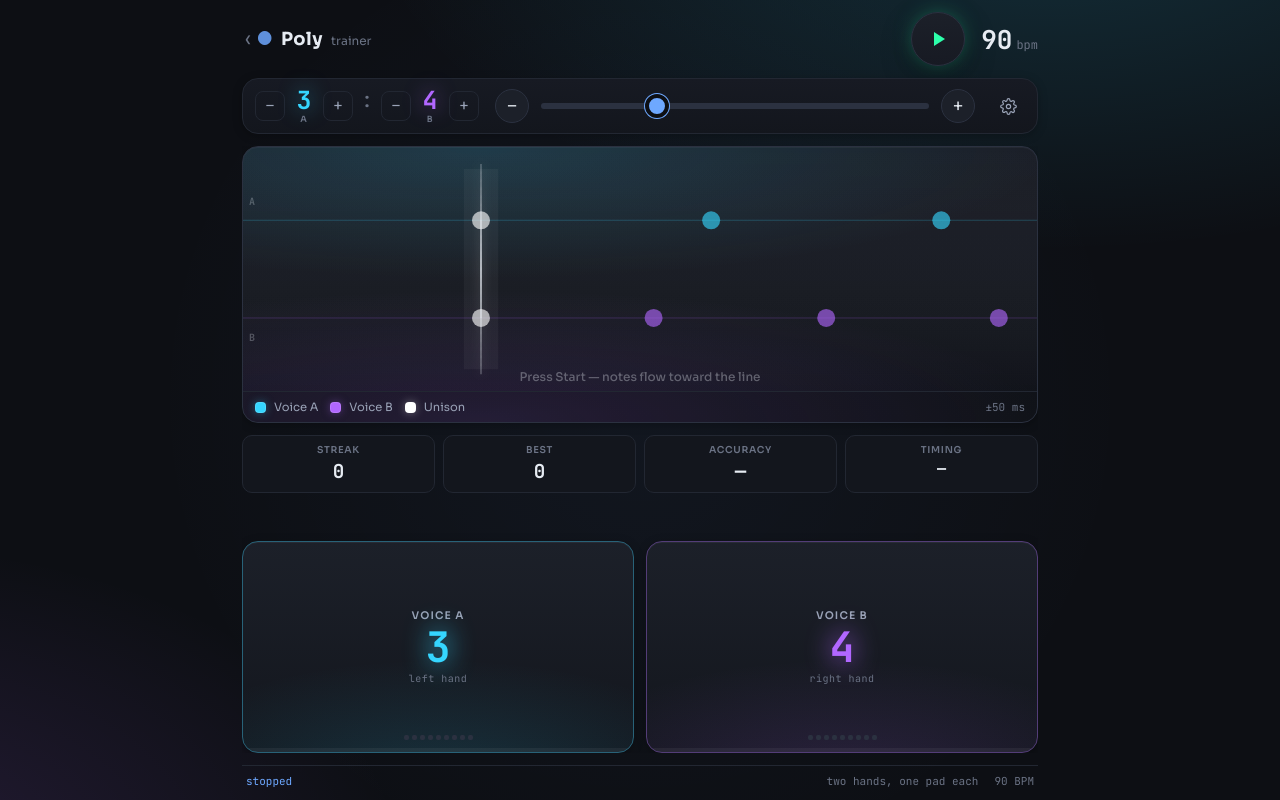
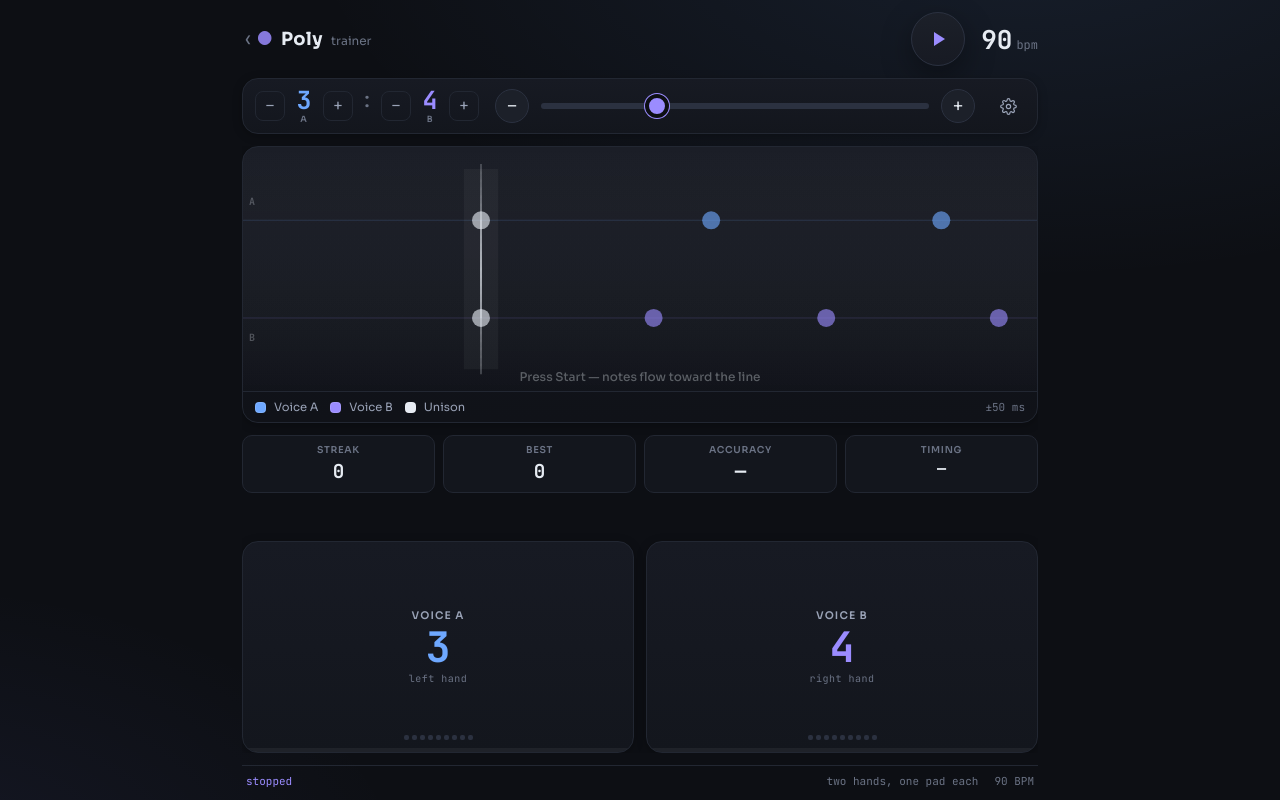
Before and after one commit to narevent/poly, a Django app: template core/templates/poly/trainer.html in a window 1280 px wide. Run offline with Django 4.2, Linux system fonts and the light colour scheme; the template is opened without the code that fills it, so the values that code supplies are empty.

Commit message:
Calm the trainer down; separate the two apps by hue, not by decoration
The trainer had been given its own gradient background, glowing text,
gradient-filled pads and blooming hit animations. It read as a different
product rather than the other half of the same one, and it was simply
ugly. All of it is gone: the pads, the stage and the surfaces are back on
the shared card treatment, grades are a border again, and the only
gradient left on the page is the one every Poly panel already had.

What the two apps actually needed was a way to tell them apart while
KEEPING the shared layout, because sharing the shell is what made them
feel like one product — and also what made it easy to forget which one
you were in. So each app now has a signature hue and nothing else
differs: the metronome keeps Poly's blue, the trainer is violet. The
brand dot carries it, and each app's stylesheet redefines --accent to
match, so every shared control in components.css follows without knowing
which app it is in. On the hub, each card wears the hue of the app behind
it, so the colour you pick is the colour you land on.

Also removes the body class and the bodyclass block added for the
gradient background — nothing styles them any more.

Cache fix, same theme of "state that outlives an update". Static files
were served with `expires 30d; Cache-Control: public, immutable` on
STABLE urls — /static/poly/trainer/trainer.css is the same url before and
after a deploy. `immutable` promises a browser that the file at a url
will never change, so it is only ever correct with content-hashed
filenames; on stable names it means the browser will not revalidate even
on reload, and a deploy stayed invisible for up to 30 days to anyone who
had already loaded the site. Now `no-cache`, which still caches but
requires a revalidation first — nginx answers it from the ETag it already
sends with a cheap 304.

For the record, localStorage was not the cause and is doing exactly what
it should: one key, 161 bytes of trainer settings, no service worker.

Co-Authored-By: Claude Opus 5 <noreply@anthropic.com>

```diff
--- a/core/static/poly/shared/tokens.css
+++ b/core/static/poly/shared/tokens.css
@@ -34,6 +34,18 @@
      iOS the highlight simply did not appear, while it worked on desktop. */
   --accent-lit: #cfe4ff;
   --ghost-lit: #cdd0ff;
+
+  /* --- per-app signature hue ---
+     The two apps share every layout decision on purpose, which is what makes
+     them feel like one product — but it also made them easy to confuse once
+     you were inside one. So each gets a hue of its own, and the hue is the
+     only thing that differs: the brand dot, the focus ring, the slider thumb,
+     the transport. The metronome keeps Poly's blue; the trainer is violet.
+     Each app's stylesheet redefines --accent to match, so every shared
+     control in components.css follows without knowing which app it is in. */
+  --app-metronome: #6ea8ff;
+  --app-trainer: #9b8cff;
+  --app: var(--app-metronome);
 
   /* --- status --- */
   --warn: #ffb86b;
@@ -116,7 +128,9 @@ button:disabled { opacity: .38; cursor: not-allowed; }
    also the way back to the hub, so it is an <a> there and a <div> on the hub
    itself; both are styled here so the two never drift apart. */
 .brand { display: flex; align-items: baseline; gap: var(--s2); min-width: 0; }
-.brand .logo { color: var(--accent); font-size: 18px; animation: pulse 2s ease-in-out infinite; }
+/* The dot is the smallest, most repeated piece of Poly, which makes it the
+   right place to carry which app you are in. */
+.brand .logo { color: var(--app); font-size: 18px; animation: pulse 2s ease-in-out infinite; }
 @keyframes pulse { 0%, 100% { opacity: .55 } 50% { opacity: 1 } }
 .brand-name { font-weight: 700; font-size: 18px; letter-spacing: .5px; }
 .brand-sub { color: var(--muted-2); font-size: 12px; }
--- a/core/static/poly/trainer/js/trainer.js
+++ b/core/static/poly/trainer/js/trainer.js
@@ -25,9 +25,9 @@ const PRESETS = [
 /* Canvas cannot read CSS custom properties, so the palette is restated here.
    These are the same tokens trainer.css uses — keep the two in step. */
 const COL = {
-  A: '#35d6ff', B: '#b167ff', unison: '#ffffff',
-  good: '#2dffab', ok: '#ffc247', bad: '#ff456e',
-  railA: 'rgba(53,214,255,.22)', railB: 'rgba(177,103,255,.22)',
+  A: '#6ea8ff', B: '#9b8cff', unison: '#e7ecf3',
+  good: '#5fe3a1', ok: '#ffb86b', bad: '#ff6b81',
+  railA: 'rgba(110,168,255,.16)', railB: 'rgba(155,140,255,.16)',
 };
 const MONO = "'JetBrains Mono', ui-monospace, monospace";
 
@@ -545,9 +545,7 @@ function draw(rel) {
   pg.addColorStop(.5, 'rgba(231,236,243,.85)');
   pg.addColorStop(1, 'rgba(231,236,243,.28)');
   ctx.strokeStyle = pg; ctx.lineWidth = 1.5;
-  ctx.shadowColor = 'rgba(255,255,255,.55)'; ctx.shadowBlur = 10;
   ctx.beginPath(); ctx.moveTo(playX, H * 0.07); ctx.lineTo(playX, H * 0.93); ctx.stroke();
-  ctx.shadowBlur = 0;
 
   // floating error labels
   const now = performance.now();
--- a/core/static/poly/trainer/trainer.css
+++ b/core/static/poly/trainer/trainer.css
@@ -5,49 +5,35 @@
    two pads — the parts only the trainer has.
    ============================================================ */
 
-/* The trainer is the game half of Poly, and it is allowed to look like one.
-   Same hues as the metronome — blue for A, violet for B, the brand pair — but
-   pushed to their saturated ends, because here colour is doing work: it is
-   what separates two simultaneous streams at a glance, and what makes a good
-   hit feel good. The metronome stays on the calm tokens; only this file
-   overrides them, and only inside the trainer page. */
+/* Poly's two apps share every layout decision on purpose — the same shell,
+   the same transport, the same status line — so what tells you which one you
+   are in is HUE, not shape. The metronome is blue; the trainer is violet, and
+   that runs all the way through: the brand dot, the focus rings, the slider
+   thumb, the transport. See --app in shared/tokens.css.
+
+   Deliberately restrained. An earlier pass gave this screen its own gradient
+   background, glowing text and blooming pads, and it read as a different
+   product rather than the other half of the same one. */
 :root {
-  --va: #35d6ff;
-  --vb: #b167ff;
-  --va-soft: rgba(53, 214, 255, .16);
-  --vb-soft: rgba(177, 103, 255, .16);
-  --va-glow: rgba(53, 214, 255, .55);
-  --vb-glow: rgba(177, 103, 255, .55);
+  /* the trainer's own hue — the brand dot, and every shared control */
+  --app: var(--app-trainer);
+  --accent: #9b8cff;
+  --accent-2: #8878ff;
+  --accent-soft: rgba(155, 140, 255, .16);
+
+  /* The two voices: Poly's blue and the trainer's own violet. Far enough
+     apart to tell two SIMULTANEOUS streams apart at a glance, which is the
+     whole job here — and voice B sharing the page accent is the same
+     relationship the metronome has, where its accent IS its layer colour. */
+  --va: #6ea8ff;
+  --vb: #9b8cff;
+  --va-soft: rgba(110, 168, 255, .16);
+  --vb-soft: rgba(155, 140, 255, .16);
   /* Unison is white — in Poly, white is already the accented articulation,
      and both voices landing together is the strongest moment in the bar.
      It also keeps unison clear of the three grade colours. */
-  --unison: #ffffff;
-
-  /* Grades, one step brighter than the shared status tokens: these fire on
-     every single tap, so they have to read instantly in peripheral vision. */
-  --good: #2dffab;
-  --warn: #ffc247;
-  --danger: #ff456e;
-  --danger-soft: rgba(255, 69, 110, .16);
-  --good-glow: rgba(45, 255, 171, .5);
+  --unison: var(--text);
 }
-
-/* The trainer's ground is the shared two-pool gradient, turned up and given
-   the trainer's own two colours — it is the first thing that says "this is
-   the other app" before a single control is read. */
-body.app-trainer {
-  background:
-    radial-gradient(1100px 560px at 82% -12%, rgba(53, 214, 255, .16), transparent 62%),
-    radial-gradient(900px 520px at -12% 108%, rgba(177, 103, 255, .15), transparent 62%),
-    radial-gradient(700px 700px at 50% 50%, rgba(110, 168, 255, .05), transparent 70%),
-    var(--bg);
-}
-
-/* Start is a green "go" here rather than the metronome's neutral accent —
-   the trainer has a run to begin, not just a sound to switch on. */
-.app-trainer .play-btn { color: var(--good); }
-.app-trainer .play-btn:hover { border-color: var(--good); }
-.app-trainer .play-btn:not(.playing) { box-shadow: 0 0 22px -6px var(--good-glow), var(--shadow); }
 
 /* The trainer never scrolls: the stage and the pads split whatever height
    the device has. A scrollbar here would mean a pad you have to hunt for. */
@@ -84,16 +70,16 @@ body.app-trainer {
 .ratio-cell:has(.ra) .ratio-step { --rc: var(--va); }
 .ratio-cell:has(.rb) .ratio-step { --rc: var(--vb); }
 .ratio-step:hover { color: var(--rc, var(--accent)); border-color: var(--rc, var(--accent)); }
-.ratio-step:active { background: color-mix(in srgb, var(--rc, var(--accent)) 22%, transparent); }
+.ratio-step:active { background: var(--accent-soft); }
 .ratio-val {
   display: flex; flex-direction: column; align-items: center;
   min-width: 30px; line-height: 1;
 }
 .ratio-num { font-family: var(--mono); font-size: 25px; font-weight: 700; }
-/* the two numbers glow in their own colour — on this screen the ratio is the
-   title of the exercise, not a setting you read once */
-.ratio-num.ra { color: var(--va); text-shadow: 0 0 20px var(--va-glow); }
-.ratio-num.rb { color: var(--vb); text-shadow: 0 0 20px var(--vb-glow); }
+/* each number carries its own voice's colour — that, and the tag under it,
+   is what stops a bare "3 : 4" being ambiguous about which is which */
+.ratio-num.ra { color: var(--va); }
+.ratio-num.rb { color: var(--vb); }
 .ratio-tag {
   font-size: 8.5px; font-weight: 600; letter-spacing: .8px;
   text-transform: uppercase; color: var(--muted-2); margin-top: 2px;
@@ -119,12 +105,9 @@ body.app-trainer {
 .stage {
   position: relative; overflow: hidden;
   border-radius: var(--radius);
-  background:
-    radial-gradient(120% 80% at 30% 0%, var(--va-soft), transparent 60%),
-    radial-gradient(120% 80% at 30% 100%, var(--vb-soft), transparent 60%),
-    linear-gradient(180deg, var(--card), var(--bg-soft));
-  border: 1px solid var(--line);
-  box-shadow: inset 0 1px 0 rgba(255, 255, 255, .04), var(--shadow-sm);
+  background: linear-gradient(180deg, var(--card), var(--bg-soft));
+  border: 1px solid var(--line-soft);
+  box-shadow: var(--shadow-sm);
   flex: 1.3 1 0; min-height: 96px; max-height: 420px;
   display: flex; flex-direction: column;
 }
@@ -139,14 +122,8 @@ body.app-trainer {
 }
 .legend { display: flex; flex-wrap: wrap; gap: var(--s1) var(--s3); font-size: 11.5px; color: var(--muted); }
 .leg-item { display: flex; align-items: center; gap: var(--s2); }
-.leg-sw {
-  width: 11px; height: 11px; border-radius: 4px;
-  border: 1px solid rgba(255, 255, 255, .12);
-  box-shadow: 0 0 10px -1px currentColor;
-}
-.sw-a { background: var(--va); color: var(--va-glow); }
-.sw-b { background: var(--vb); color: var(--vb-glow); }
-.sw-u { background: var(--unison); color: rgba(255, 255, 255, .5); }
+.leg-sw { width: 11px; height: 11px; border-radius: 4px; border: 1px solid rgba(255, 255, 255, .12); }
+.sw-a { background: var(--va); } .sw-b { background: var(--vb); } .sw-u { background: var(--unison); }
 .tol-note { font-family: var(--mono); font-size: 11px; color: var(--muted-2); white-space: nowrap; }
 
 .countin {
@@ -216,11 +182,9 @@ body.app-trainer {
   display: flex; flex-direction: column; align-items: center; justify-content: center; gap: var(--s1);
   padding: var(--s3);
   border-radius: var(--radius);
-  border: 1px solid color-mix(in srgb, var(--c) 34%, var(--line-soft));
-  background:
-    radial-gradient(130% 100% at 50% 118%, var(--c-soft), transparent 62%),
-    linear-gradient(180deg, var(--card-2), var(--bg-soft));
-  box-shadow: inset 0 1px 0 rgba(255, 255, 255, .05), var(--shadow-sm);
+  border: 1px solid var(--line-soft);
+  background: linear-gradient(180deg, var(--card), var(--bg-soft));
+  box-shadow: var(--shadow-sm);
   color: inherit; cursor: pointer;
   touch-action: none; -webkit-user-select: none; user-select: none;
   transition: transform .1s ease, border-color .18s, box-shadow .18s;
@@ -249,35 +209,13 @@ body.app-trainer {
 .pad-cnt {
   font-family: var(--mono); font-size: clamp(26px, 5.4vh, 42px); font-weight: 700;
   line-height: 1; color: var(--c);
-  text-shadow: 0 0 26px var(--c);
 }
 .pad-key { font-family: var(--mono); font-size: 10px; color: var(--muted-2); letter-spacing: .5px; }
 
-/* Grades: the border still says it, so the pad's own colour stays readable —
-   but each grade also fires a one-shot bloom, sized by how good the hit was.
-   A `good` throws real light; a `bad` barely flickers. */
-.pad.good { --g: var(--good); }
-.pad.ok   { --g: var(--warn); }
-.pad.bad  { --g: var(--danger); }
-.pad.good, .pad.ok, .pad.bad {
-  border-color: var(--g);
-  box-shadow: inset 0 0 0 1px var(--g), var(--shadow-sm);
-}
-.pad.good { animation: bloomGood .23s ease-out; }
-.pad.ok   { animation: bloomOk .23s ease-out; }
-.pad.bad  { animation: bloomBad .23s ease-out; }
-@keyframes bloomGood {
-  from { box-shadow: inset 0 0 0 2px var(--good), 0 0 34px -2px var(--good-glow), var(--shadow-sm); }
-  to   { box-shadow: inset 0 0 0 1px var(--good), var(--shadow-sm); }
-}
-@keyframes bloomOk {
-  from { box-shadow: inset 0 0 0 2px var(--warn), 0 0 24px -8px var(--warn), var(--shadow-sm); }
-  to   { box-shadow: inset 0 0 0 1px var(--warn), var(--shadow-sm); }
-}
-@keyframes bloomBad {
-  from { box-shadow: inset 0 0 0 2px var(--danger), 0 0 18px -10px var(--danger), var(--shadow-sm); }
-  to   { box-shadow: inset 0 0 0 1px var(--danger), var(--shadow-sm); }
-}
+/* grades: the border says it, so the pad's own colour stays readable */
+.pad.good { border-color: var(--good); box-shadow: inset 0 0 0 1px var(--good), var(--shadow-sm); }
+.pad.ok   { border-color: var(--warn); box-shadow: inset 0 0 0 1px var(--warn), var(--shadow-sm); }
+.pad.bad  { border-color: var(--danger); box-shadow: inset 0 0 0 1px var(--danger), var(--shadow-sm); }
 
 /* ---------- Timing readouts ----------
    One per pad, in a reserved row directly ABOVE the pads. Inside the pad they
@@ -311,18 +249,14 @@ body.app-trainer {
   display: flex; justify-content: center; gap: 3px;
 }
 .hist i { width: 5px; height: 5px; border-radius: 2px; background: var(--line); }
-.hist i { transition: background .15s, box-shadow .15s; }
-.hist i.good { background: var(--good); box-shadow: 0 0 8px -1px var(--good); }
-.hist i.ok { background: var(--warn); box-shadow: 0 0 8px -1px var(--warn); }
-.hist i.bad { background: var(--danger); box-shadow: 0 0 8px -1px var(--danger); }
+.hist i { transition: background .15s; }
+.hist i.good { background: var(--good); }
+.hist i.ok { background: var(--warn); }
+.hist i.bad { background: var(--danger); }
 
 /* how far into the current beat this voice is — a bar that empties into the hit */
 .approach { position: absolute; left: 0; right: 0; bottom: 0; height: 4px; background: rgba(255, 255, 255, .05); }
-.approach i {
-  display: block; height: 100%; width: 0;
-  background: linear-gradient(90deg, color-mix(in srgb, var(--c) 45%, transparent), var(--c));
-  box-shadow: 0 0 10px 0 var(--c);
-}
+.approach i { display: block; height: 100%; width: 0; background: var(--c); }
 
 #statusHint { color: var(--muted-2); overflow: hidden; text-overflow: ellipsis; white-space: nowrap; }
 
--- a/core/templates/poly/base.html
+++ b/core/templates/poly/base.html
@@ -13,7 +13,7 @@
   <link rel="stylesheet" href="{% static 'poly/shared/tokens.css' %}" />
   {% block styles %}{% endblock %}
 </head>
-<body class="{% block bodyclass %}{% endblock %}">
+<body>
 {% block body %}{% endblock %}
 {% block scripts %}{% endblock %}
 </body>
--- a/core/templates/poly/hub.html
+++ b/core/templates/poly/hub.html
@@ -52,7 +52,7 @@
       <span class="card-go" aria-hidden="true">→</span>
     </a>
 
-    <a class="app-card" href="{% url 'trainer' %}" data-key="2">
+    <a class="app-card card-trainer" href="{% url 'trainer' %}" data-key="2">
       <div class="card-art">
         <!-- Two voices, 3 against 4, drifting toward the playhead: the
              trainer's stage, in miniature. -->
--- a/core/templates/poly/trainer.html
+++ b/core/templates/poly/trainer.html
@@ -2,7 +2,6 @@
 {% load static %}
 
 {% block title %}Poly — Trainer{% endblock %}
-{% block bodyclass %}app-trainer{% endblock %}
 {% block styles %}
   <link rel="stylesheet" href="{% static 'poly/shared/components.css' %}" />
   <link rel="stylesheet" href="{% static 'poly/trainer/trainer.css' %}" />
```
Also changed, not shown: other parts of core/static/poly/trainer/trainer.css (+12 -34 lines), core/static/poly/hub/hub.css (+16 -10 lines), 1 other file.
